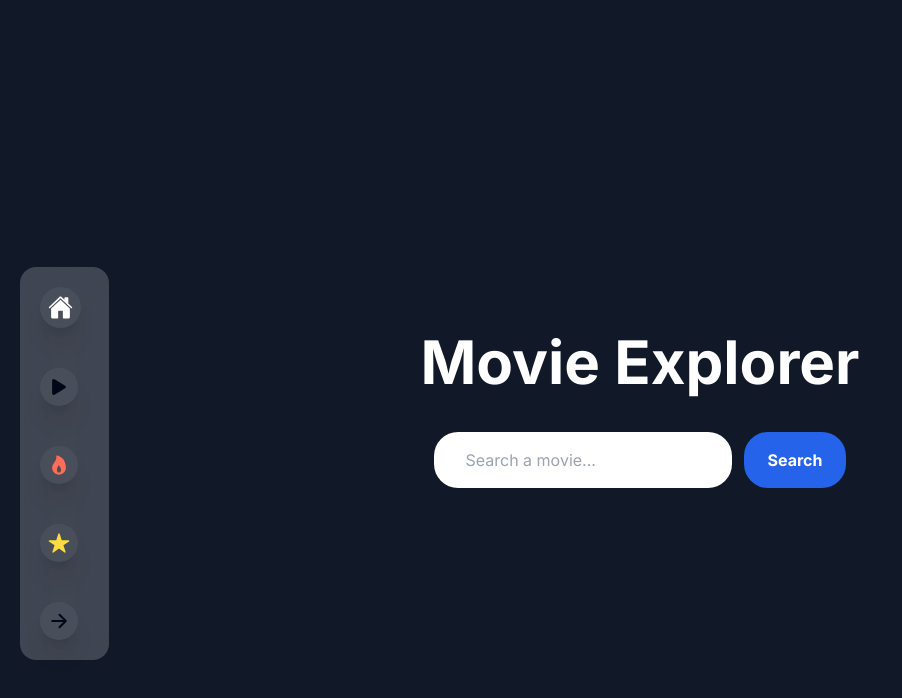
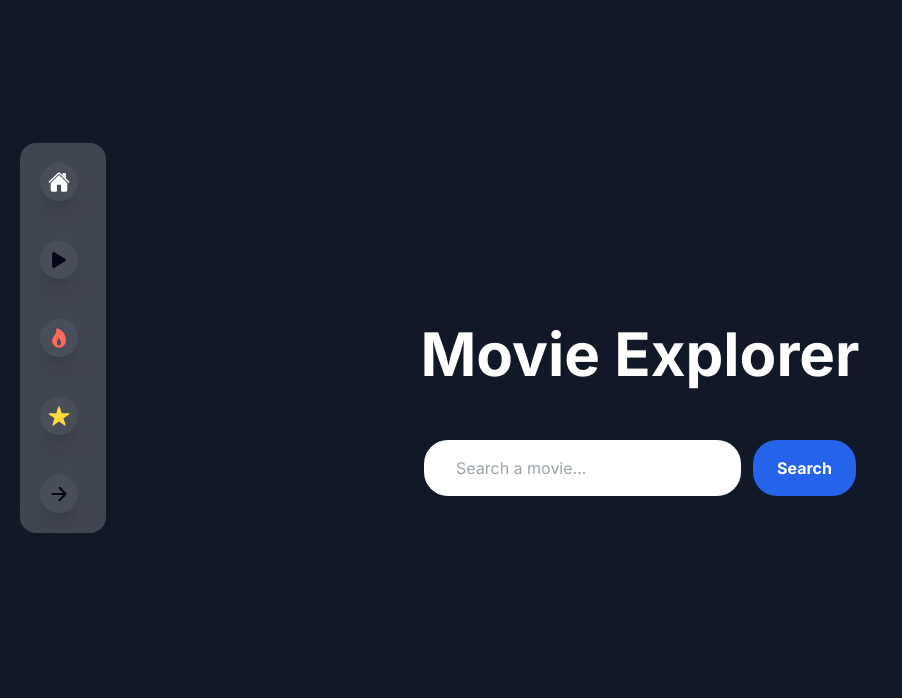
Before and after one commit to MarcosvBueno/react-movie-explore, a Next.js app: page / in a window 1280 px wide. Shown: the top 698 px of the page, without its empty margins (0-902 px from the left). Built offline with nearby package versions, Linux system fonts and the light colour scheme.

Commit message:
feat(search): adding responsive layout

```diff
--- a/src/app/components/Modal.tsx
+++ b/src/app/components/Modal.tsx
@@ -9,26 +9,30 @@ interface ModalProps {
 function Modal({ movies, onClose}: ModalProps) {
   if (!movies) return null;
   return (
-    <div className="fixed inset-0 bg-black bg-opacity-10 flex items-center justify-center p-4  ">
-        <div className=" bg-white rounded-lg p-4 max-w-xl w-full bg-opacity-50 backdrop-blur-xl ">
-        <h2 className="text-2xl font-bold mb-2 text-gray-800">{movies.title}</h2>
+    <div className="fixed inset-0 bg-black bg-opacity-40 flex items-center justify-center sm:p-4 p-5  ">
+      <div className=" bg-white rounded-lg p-4  w-full bg-opacity-50 backdrop-blur-xl lg:max-w-xl md:max-w-lg sm:max-w-md mb-10">
+        <div className="flex  justify-between items-center">
+          <h2 className="sm:text-2xl text-lg font-bold mb-2 text-gray-800">{movies.title}</h2>
+          <p onClick={onClose} className=" text-black font-bold  cursor-pointer text-xl ">X</p>
+        </div>
+
         <div className="flex flex-col justify-center items-center mb-5">
         <Image
           src={`https://image.tmdb.org/t/p/w300/${movies.poster_path}`}
           alt={movies.title}
-          className="flex justify-center items-center object-contain rounded-2xl"
+          className="flex justify-center items-center object-contain rounded-2xl "
             width={250}
           height={350}
         />
         </div>
 
-            <p className="text-gray-800">{movies.overview}</p>
+            <p className="text-gray-800">{movies.overview.length > 215 ? movies.overview.substring(0,215) + "..." : movies.overview}</p>
             <div className="mt-4">
                 <p className="text-gray-800"><strong>Release Date:</strong> {movies.release_date}</p>
                 <p className="text-gray-800"><strong>Rating:</strong> {movies.vote_average}/10</p>
                 <p className="text-gray-800"><strong>Vote Count:</strong> {movies.vote_count}</p>
             </div>
-            <button onClick={onClose} className="bg-blue-600  text-white font-bold py-3 min-w-screen px-5 rounded-3xl mt-4 cursor-pointer  hover:bg-blue-700 hover:scale-105 transition-all duration-300 ease-in-out ">Close</button>
+
         </div>
   </div>
 )
--- a/src/app/components/MovieGrid.tsx
+++ b/src/app/components/MovieGrid.tsx
@@ -1,4 +1,4 @@
-import Image from "next/image";
+
 import MovieCard from "./MovieCard";
 import { movieT } from "../types/types";
 
@@ -11,7 +11,7 @@ function MovieGrid({ movies, handleMovieClick }: MovieGridProps) {
   if (!movies) return null;
   return (
     <>
-      <div className="grid grid-cols-3 grid-flow-row  gap-10">
+      <div className="grid lg:grid-cols-3 grid-flow-row gap-10 md:grid-cols-2 ">
         {movies.map((movie: movieT) => (
           <MovieCard
             key={movie.id}
--- a/src/app/components/NavBar.tsx
+++ b/src/app/components/NavBar.tsx
@@ -9,41 +9,58 @@ import {
 
 import { useState } from "react";
 import Link from "next/link";
+import { useEffect } from "react";
+
+
+function NavBar() {
+  const [show, setShow] = useState(false);
+  const [isMobile, setIsMobile] = useState(false);
+
+  useEffect(() => {
+    const handleResize = () => {
+      setIsMobile(window.innerWidth <= 640); // Defina o ponto de corte para o tamanho desejado
+    };
+
+    handleResize(); // Chame a função para definir o estado inicial
+
+    window.addEventListener("resize", handleResize);
+
+    return () => {
+      window.removeEventListener("resize", handleResize);
+    };
+  }, []);
 
   const navItems = [
-  { icon: <IoHome color="#fff" size="25" />, text: "Home", href: "/" },
-  { icon: <IoPlay size="22" />, text: "Now Playing", href: "/now-playing" },
+    { icon: <IoHome color="#fff" size={isMobile ? "18" : "22"} />, text: "Home", href: "/" },
+    { icon: <IoPlay size={isMobile ? "18" : "22"} />, text: "Now Playing", href: "/now-playing" },
     {
-    icon: <IoFlame color="#FF6C59" size="22" />,
+      icon: <IoFlame color="#FF6C59" size={isMobile ? "18" : "22" } />,
       text: "Popular",
       href: "/popular",
     },
     {
-    icon: <IoStar color="#FFDB3E" size="22" />,
+      icon: <IoStar color="#FFDB3E" size={isMobile ? "18" : "22"}/>,
       text: "Top Rated",
       href: "/top-rated",
     },
     {
-    icon: <IoArrowForwardOutline size="22" />,
+      icon: <IoArrowForwardOutline size={isMobile ? "18" : "22"} />,
       text: "Upcoming",
       href: "/upcoming",
     },
   ];
 
-function NavBar() {
-  const [show, setShow] = useState(false);
-
   return (
     <>
       <nav
-        className={`flex justify-center text-slate-950 fixed top-1/3 rounded-2xl p-5 ml-5 bg-white bg-opacity-20 backdrop-blur-lg transition-opacity transform ${
+        className={`flex justify-center text-slate-950 fixed sm:bottom-1/3 bottom-0 sm:max-w-min w-full  rounded-2xl sm:p-5 p-3 sm:ml-5  bg-white bg-opacity-20 backdrop-blur-lg transition-opacity transform ${
           show && "opacity-100 translate-x-0"
         }`}
         onMouseEnter={() => setShow(true)}
         onMouseLeave={() => setShow(false)}
       >
         <section>
-          <ul className="flex flex-col gap-10">
+          <ul className="flex sm:flex-col sm:gap-10 gap-4 ">
             {navItems.map((item, index) => (
               <li
                 key={index}
@@ -51,17 +68,19 @@ function NavBar() {
               >
                 <Link
                   href={item.href}
-                  className="shadow-xl p-2 rounded-full bg-white/5 hover:scale-125 transition-all duration-300 ease-in-out"
+                  className={`shadow-xl p-2 rounded-full bg-white/5 hover:scale-125 transition-all duration-300 ease-in-out ${
+                    isMobile ? "w-full" : "text-sm"
+                  }`}
                 >
                   {item.icon}
                 </Link>
                 <Link
-                  className={`text-white font- transition-opacity duration-300 ease-in-out  ${
-                    show ? "opacity-100" : "opacity-0"
+                  className={`text-white transition-opacity duration-300 ease-in-out  ${
+                    show && !isMobile ? "sm:opacity-100" : "opacity-0"
                   }`}
                   href={item.href}
                 >
-                  {show ? item.text : ""}
+                  {!isMobile && show ? item.text : ""}
                 </Link>
               </li>
             ))}
--- a/src/app/components/SearchForm.tsx
+++ b/src/app/components/SearchForm.tsx
@@ -48,19 +48,19 @@ function SearchForm() {
     <>
       <form
         action=""
-        className="flex flex-row items-center gap-3"
+        className="flex flex-row items-center gap-3 w-full justify-center p-2 max-w-md mx-auto"
         onClick={handleSearchForm}
       >
         <input
           type="text"
           placeholder="Search a movie..."
-          className="p-4 px-8 rounded-3xl border-none outline-none items-start min-w-screen"
+          className="p-4 px-8 rounded-3xl border-none outline-none items-start w-full"
           value={searchValue}
           onChange={handleSearchInputChanges}
         />
         <button
           type="submit"
-          className="bg-blue-600  text-white font-bold py-4 min-w-screen px-6 rounded-3xl cursor-pointer  hover:bg-blue-700 hover:scale-105 transition-all duration-300 ease-in-out "
+          className="bg-blue-600  text-white font-bold py-4 max-w-full px-6 rounded-3xl cursor-pointer  hover:bg-blue-700 hover:scale-105 transition-all duration-300 ease-in-out "
         >
           Search
         </button>
--- a/src/app/layout.tsx
+++ b/src/app/layout.tsx
@@ -18,7 +18,10 @@ export default function RootLayout({
   return (
     <html lang="en">
       <body className={inter.className}>{children}</body>
+      <div className='w-full'>
       <NavBar />
+      </div>
+
     </html>
   )
 }
--- a/src/app/page.tsx
+++ b/src/app/page.tsx
@@ -2,8 +2,8 @@ import Search from "./components/SearchForm";
 
 export default function Home() {
   return (
-    <div className="flex flex-col justify-center items-center gap-5 min-h-screen">
-      <h1 className="text-6xl text-white font-bold mb-5 mt-10" >Movie Explorer</h1>
+    <div className="flex flex-col  justify-center items-center gap-5 min-h-screen">
+      <h1 className="text-6xl text-white font-bold mb-5 mt-10 p-2" >Movie Explorer</h1>
       <Search />
     </div>
   );
```
Lines whose indentation alone changed are shown as unchanged.
